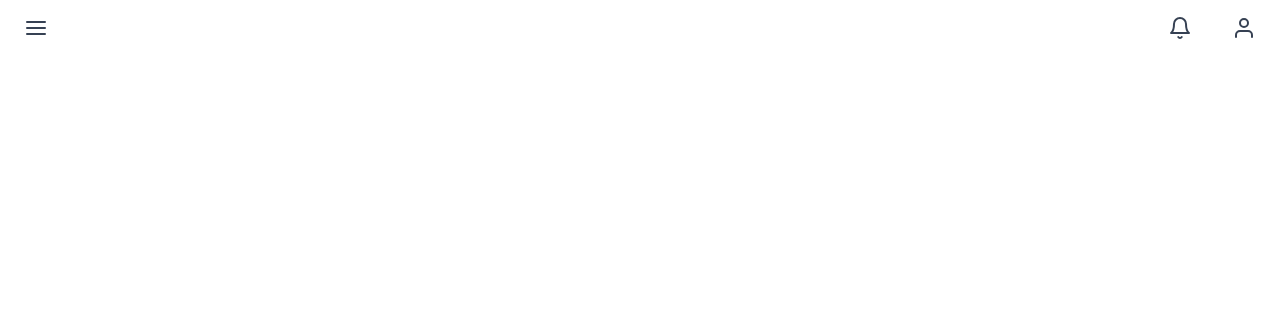
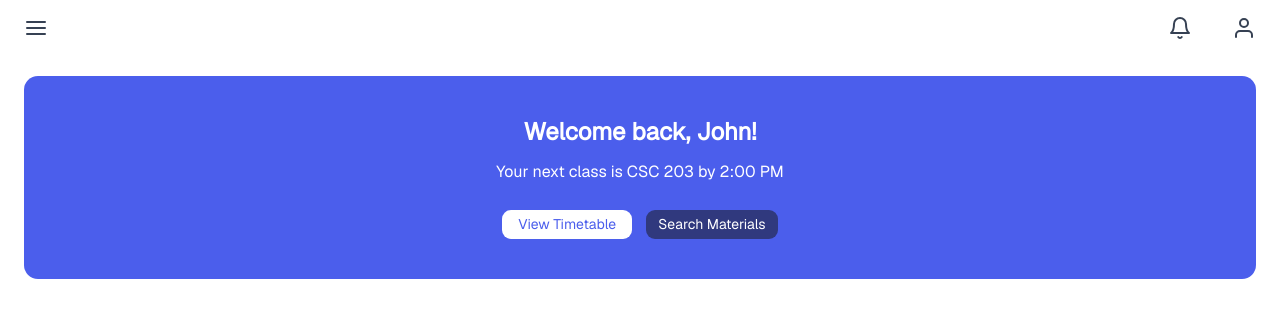
Before and after one commit to nUnitecch/LASUWEBAPP-Frontend, a Next.js app: page /dashboard in a window 1280 px wide. Shown: the top 318 px of the page. Built offline with nearby package versions, Linux system fonts and the light colour scheme.

Commit message:
I'm done with the welcome board section

```diff
--- a/app/dashboard/page.tsx
+++ b/app/dashboard/page.tsx
@@ -1,9 +1,11 @@
 import Header from "@/components/dashboard/Header";
+import WelcomeBoard from "@/components/dashboard/WelcomeBoard"
 
 export default function Dashboard() {
   return (
-    <div className="px-6 py-4">
+    <div className="px-6 py-4 flex flex-col gap-9">
       <Header />
+      <WelcomeBoard/>
     </div>
   );
 }
--- a/components/dashboard/WelcomeBoard.jsx
+++ b/components/dashboard/WelcomeBoard.jsx
@@ -1,5 +1,16 @@
-import React from "react";
-
 export default function WelcomeBoard() {
-  return <div>WelcomeBoard</div>;
+  return (
+    <section className="flex flex-col gap-3 bg-[#4B5EEC] px-13 py-10 text-white text-center items-center rounded-xl">
+      <h2 className="font-semibold text-2xl">Welcome back, John! </h2>
+      <p className="px-5">Your next class is CSC 203 by 2:00 PM </p>
+      <div className="flex gap-3.5 text-[14px] mt-3.5">
+        <button className="text-[#4B5EEC] bg-white px-4 py-1 rounded-[9px] ">
+          View Timetable
+        </button>
+        <button className="bg-[#30397E] text-white px-3 py-1 rounded-[9px] ">
+          Search Materials
+        </button>
+      </div>
+    </section>
+  );
 }
```
